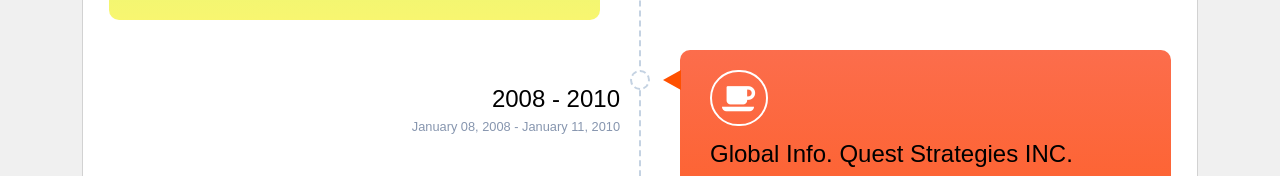
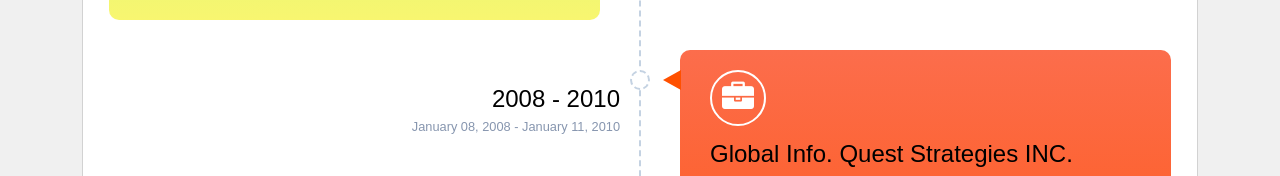
Before and after one commit to varuscritical900/marc2, a React (Vite) app: page /career in a window 1280 px wide. Shown: the part 2099-2275 px from the top of the page. Built offline with nearby package versions, Linux system fonts and the light colour scheme.

Commit message:
edit icons

```diff
--- a/src/pages/Career.jsx
+++ b/src/pages/Career.jsx
@@ -84,7 +84,7 @@
 		</div>
 		<div className="timeline-dot teal-bg"></div>
 		<div className="timeline-content teal">
-			<i className="fa fa-coffee"></i>
+			<i className="fa fa-briefcase"></i>
 			<h4>Global Info. Quest Strategies INC.</h4>
             <h5>• Data Encoder</h5>
 			<p className="no-margin">As a Data Encoder at Global Info Quest Strategies INC. from January 08, 2008, to January 11, 2010, I played a crucial role in accurately and efficiently entering and managing data for the organization. With a strong attention to detail and a commitment to data integrity, I contributed to the seamless functioning of data management systems within the company.</p>
@@ -98,16 +98,6 @@
 		<div className="timeline-time">
 			12:30 PM<small>May 25</small>
 		</div>
-		{/* <div className="timeline-dot sea-green-bg"></div>
-		<div className="timeline-content sea-green">
-			<i className="fa fa-image"></i>
-			<h4>Milestone dashboard</h4>
-			<p>Milestone Admin Dashboard contains Ion slider, heatmap, alerts, breadcrumbs, alerts, pricing, signup, login and register.</p>
-			<div>
-				<span className="badge badge-light">BS 4</span>
-				<span className="badge badge-light">Sass</span>
-			</div>
-		</div> */}
 	</div>
 
 
```
